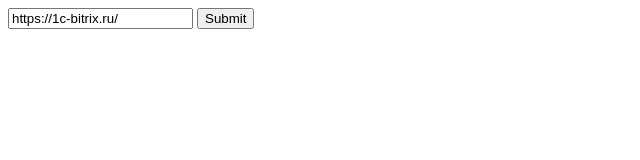
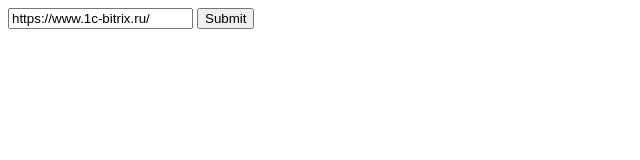
Before and after one commit to develop-dvs/cors-override, a plain HTML site: page index.html in a window 1280 px wide. Shown: the full height of the page, 0-640 px from the left. Drawn offline with Linux system fonts and the light colour scheme.

Commit message:
Update index.html

```diff
--- a/index.html
+++ b/index.html
@@ -6,7 +6,7 @@
     </head>
     <body>
         <form onsubmit="return false;">
-            <input type="text" id="url" value="https://1c-bitrix.ru/" />
+            <input type="text" id="url" value="https://www.1c-bitrix.ru/" />
             <input type="submit" name="submit" onclick="test()" />
         </form>
         <script>
```
